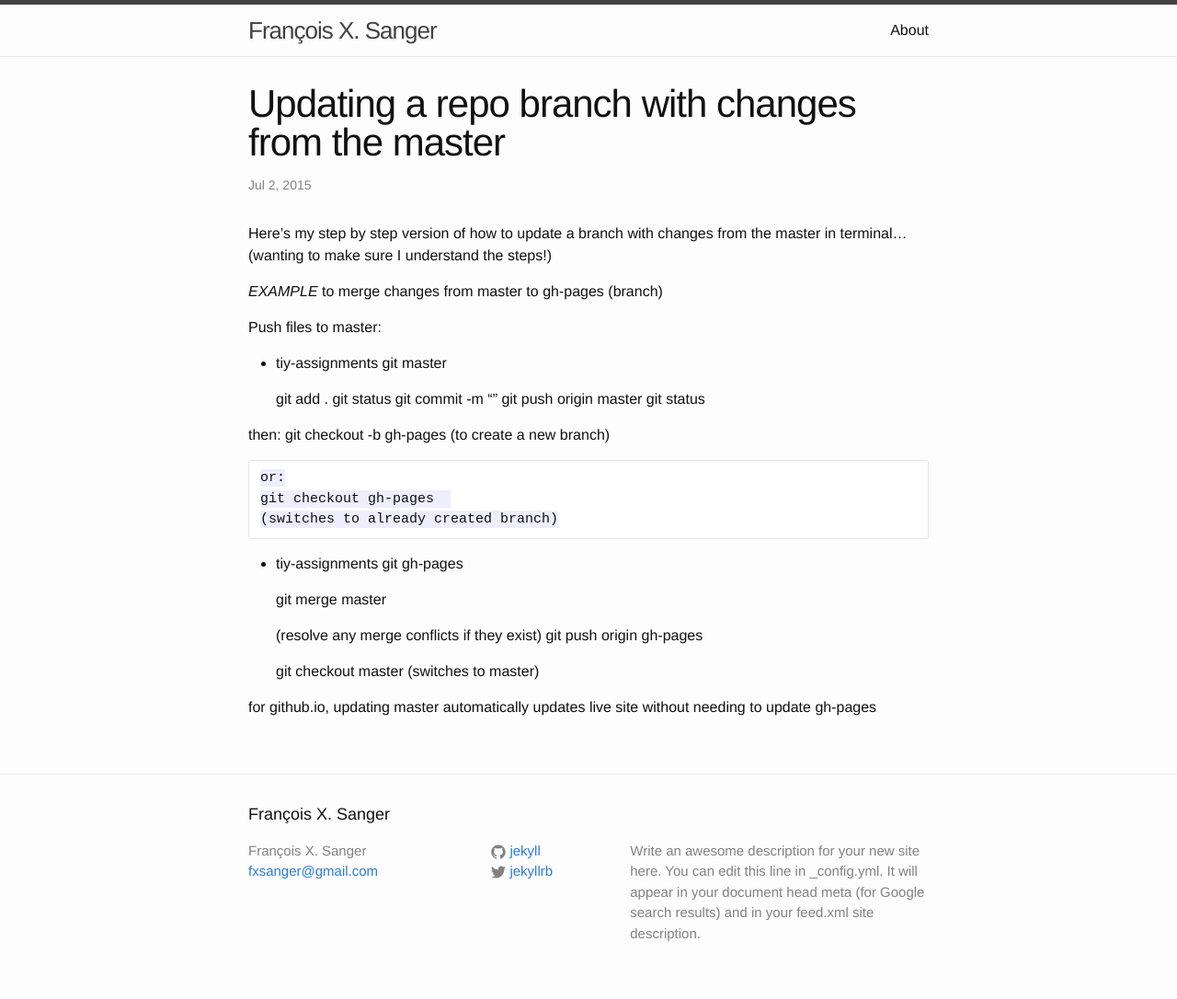
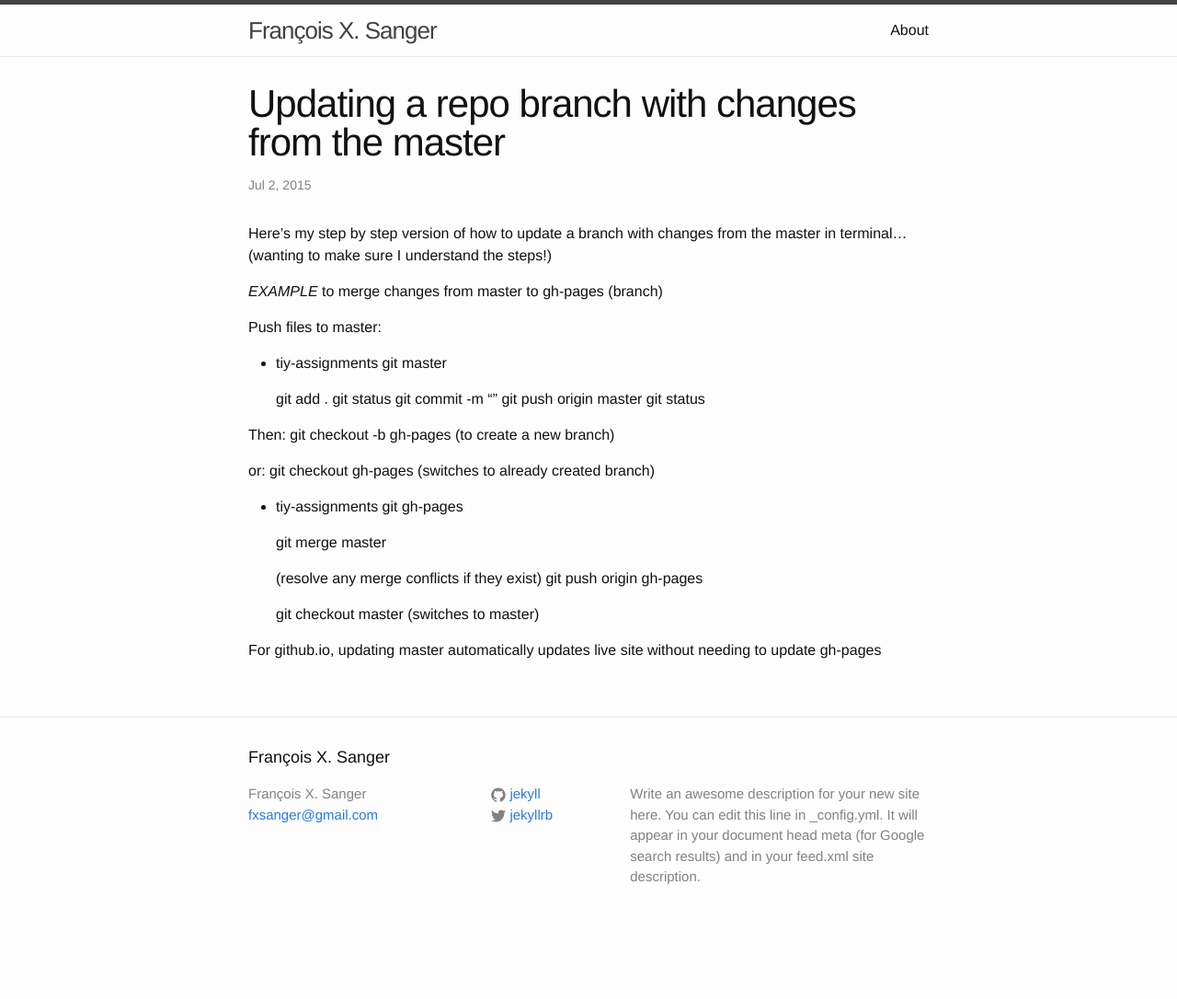
Before and after one commit to fsanger/fsanger.github.io, a Jekyll site: the page built from _posts/2015-07-02-updating-repo-branch-with-changes.md, in a window 1280 px wide. Shown: the whole page at 92% size. Built offline with Jekyll 4.4.1, drawn with Linux system fonts in a browser that asks for light colours; after the commit the page ends 1025 px from its top, so only the background shows below that.

```diff
--- a/_posts/2015-07-02-updating-repo-branch-with-changes.md
+++ b/_posts/2015-07-02-updating-repo-branch-with-changes.md
@@ -20,11 +20,11 @@ Push files to master:
 	git push origin master
 	git status
 
-then:
+Then:
 	git checkout -b gh-pages
 	(to create a new branch)
 
-	or:
+or:
 	git checkout gh-pages
 	(switches to already created branch)
 
@@ -37,4 +37,4 @@ then:
 
 	git checkout master (switches to master)
 
- for github.io, updating master automatically updates live site without needing to update gh-pages
+ For github.io, updating master automatically updates live site without needing to update gh-pages
```
